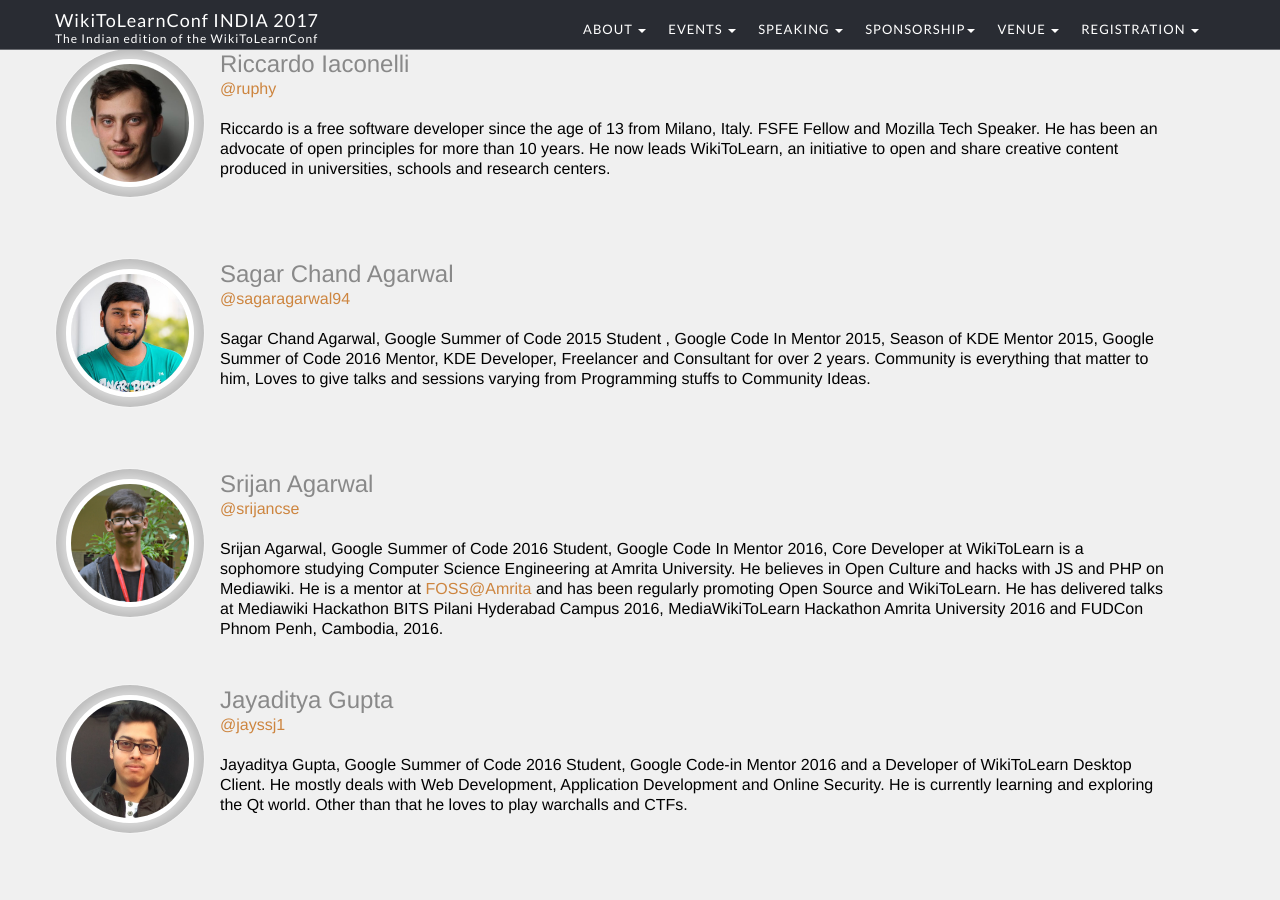
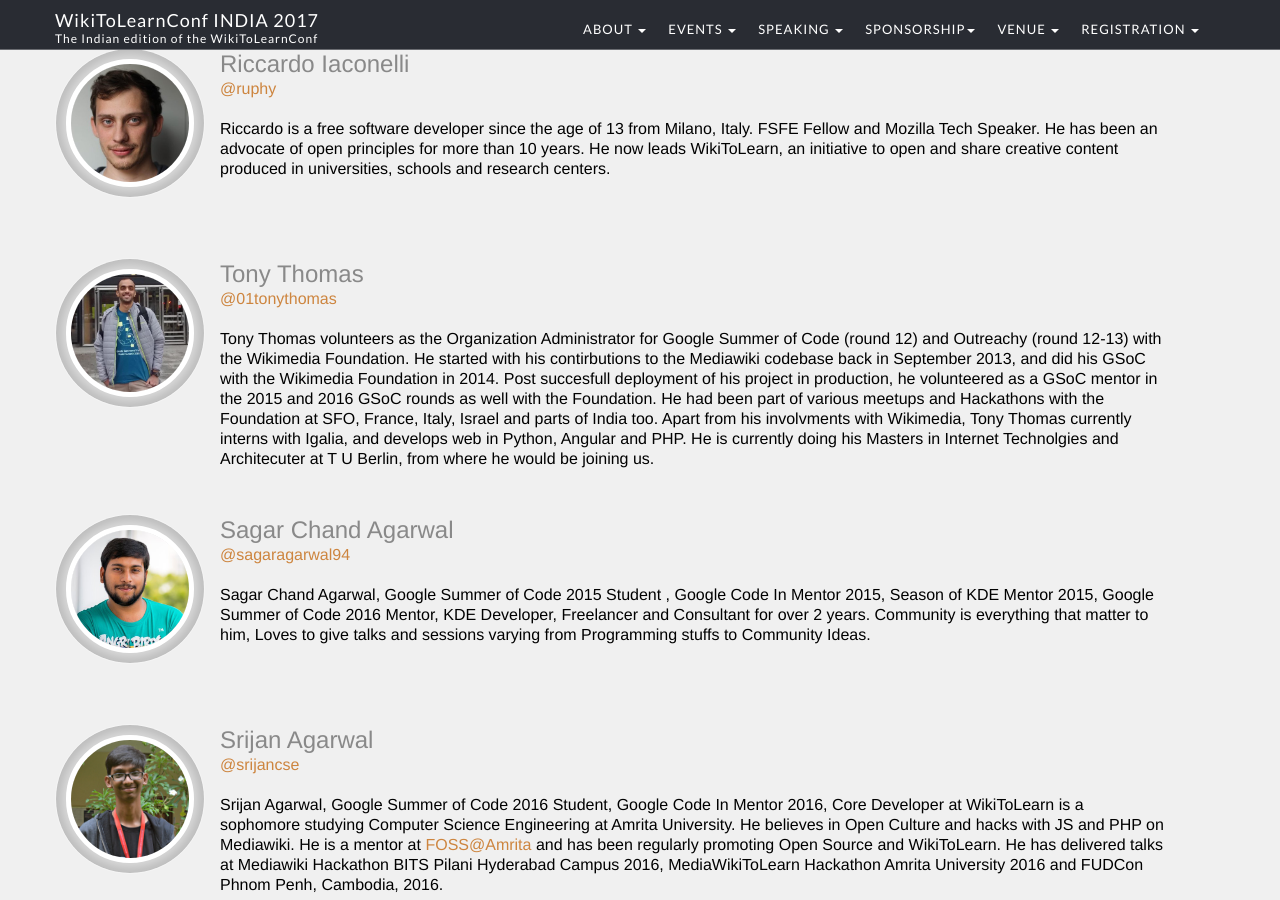
Before and after one commit to WikiToLearn/events-india2017, a Jekyll site: the page built from index.html, in a window 1280 px wide and 900 px high, scrolled down 1933 px. Built offline with Jekyll 4.4.1, drawn with Linux system fonts in a browser that asks for light colours; nearby versions of some CDN libraries; comment, search, counter and statistics services are not loaded.

Commit message:
Added Tony Thomas details

```diff
--- a/_includes/home/speakers.html
+++ b/_includes/home/speakers.html
@@ -16,6 +16,21 @@
                     <p class="company"><a href="https://twitter.com/ruphy" target="_blank">@ruphy</a></p>
                     <p class="about-speaker">Riccardo is a free software developer since the age of 13 from Milano, Italy. FSFE Fellow and Mozilla Tech Speaker. He has been an advocate of open principles for more than 10 years. He now leads WikiToLearn, an initiative to open
                         and share creative content produced in universities, schools and research centers.</p>
+                </div>
+            </div>
+
+            <div class="row speaker">
+                <div class="col-sm-2 image center">
+                    <div class="image-box">
+                        <img alt="speaker image" src="{{ site.github_project_name }}/assets/images/speakers/tony.jpg">
+                    </div>
+                </div>
+                <div class="col-sm-10">
+                    <p class="name">Tony Thomas</p>
+                    <p class="company"><a href="https://twitter.com/01tonythomas" target="_blank">@01tonythomas</a></p>
+                    <p class="about-speaker">Tony Thomas volunteers as the Organization Administrator for Google Summer of Code (round 12) and Outreachy (round 12-13) with the Wikimedia Foundation. He started with his contirbutions to the Mediawiki codebase back in September 2013, and did his GSoC with the Wikimedia Foundation in 2014. Post succesfull deployment of his project in production, he volunteered as a GSoC mentor in the 2015 and 2016 GSoC rounds as well with the Foundation. He had been part of various meetups and Hackathons with the Foundation at SFO, France, Italy, Israel and parts of India too.
+
+Apart from his involvments with Wikimedia, Tony Thomas currently interns with Igalia, and develops web in Python, Angular and PHP. He is currently doing his Masters in Internet Technolgies and Architecuter at T U Berlin, from where he would be joining us.      </p>
                 </div>
             </div>
 
```
Also changed, not shown: assets/images/speakers/tony.jpg (added), 3 other files.
